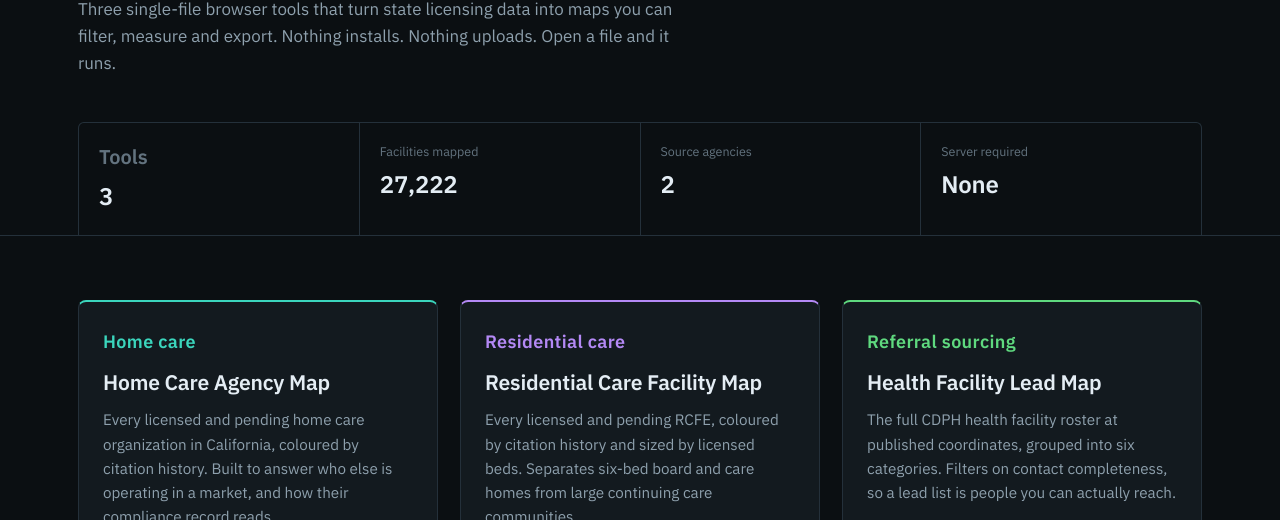
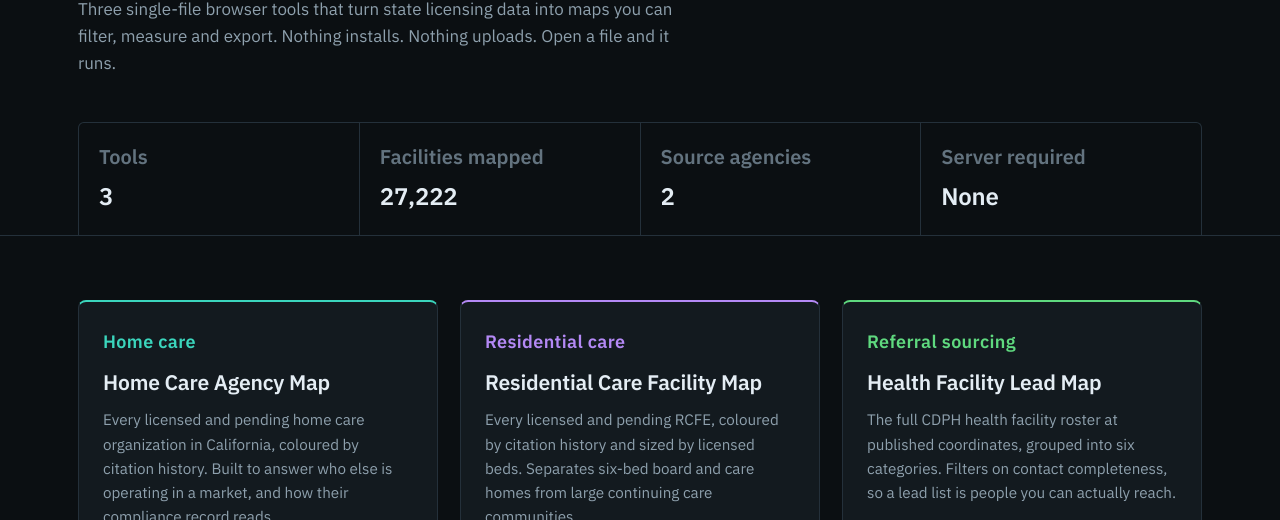
Before and after one commit to spencer-rogersai/spencer-rogersai.github.io, a plain HTML site: page index.html in a window 1280 px wide. Shown: the part 280-800 px from the top of the page. Drawn offline with Linux system fonts and the light colour scheme.

Commit message:
Update index.html

```diff
--- a/index.html
+++ b/index.html
@@ -26,15 +26,15 @@
         <dd>3</dd>
       </div>
       <div>
-        <dt>Facilities mapped</dt>
+        <dt style = "font-size: 1.25rem; font-weight: bold;">Facilities mapped</dt>
         <dd>27,222</dd>
       </div>
       <div>
-        <dt>Source agencies</dt>
+        <dt style = "font-size: 1.25rem; font-weight: bold;">Source agencies</dt>
         <dd>2</dd>
       </div>
       <div>
-        <dt>Server required</dt>
+        <dt style = "font-size: 1.25rem; font-weight: bold;">Server required</dt>
         <dd>None</dd>
       </div>
     </dl>
```
